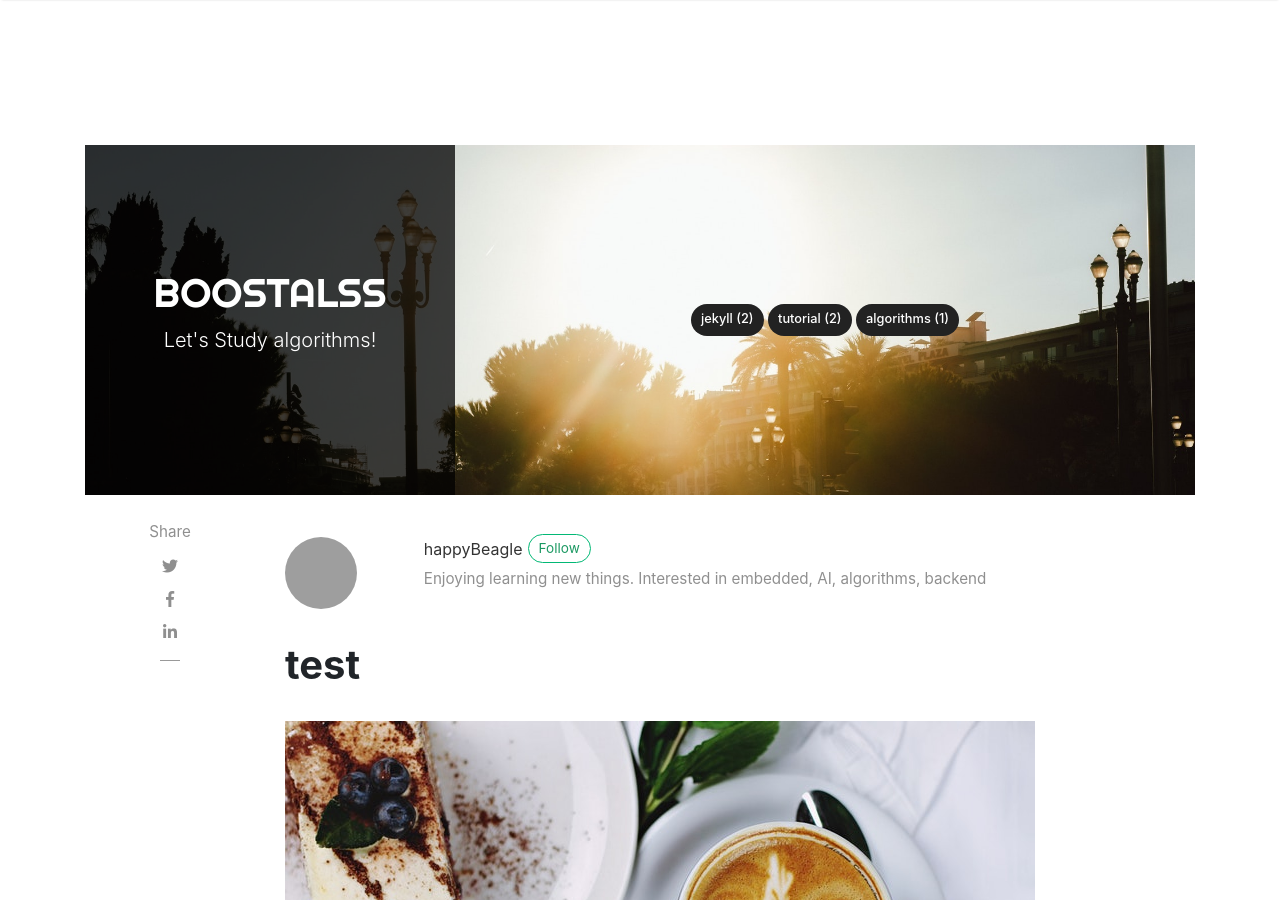
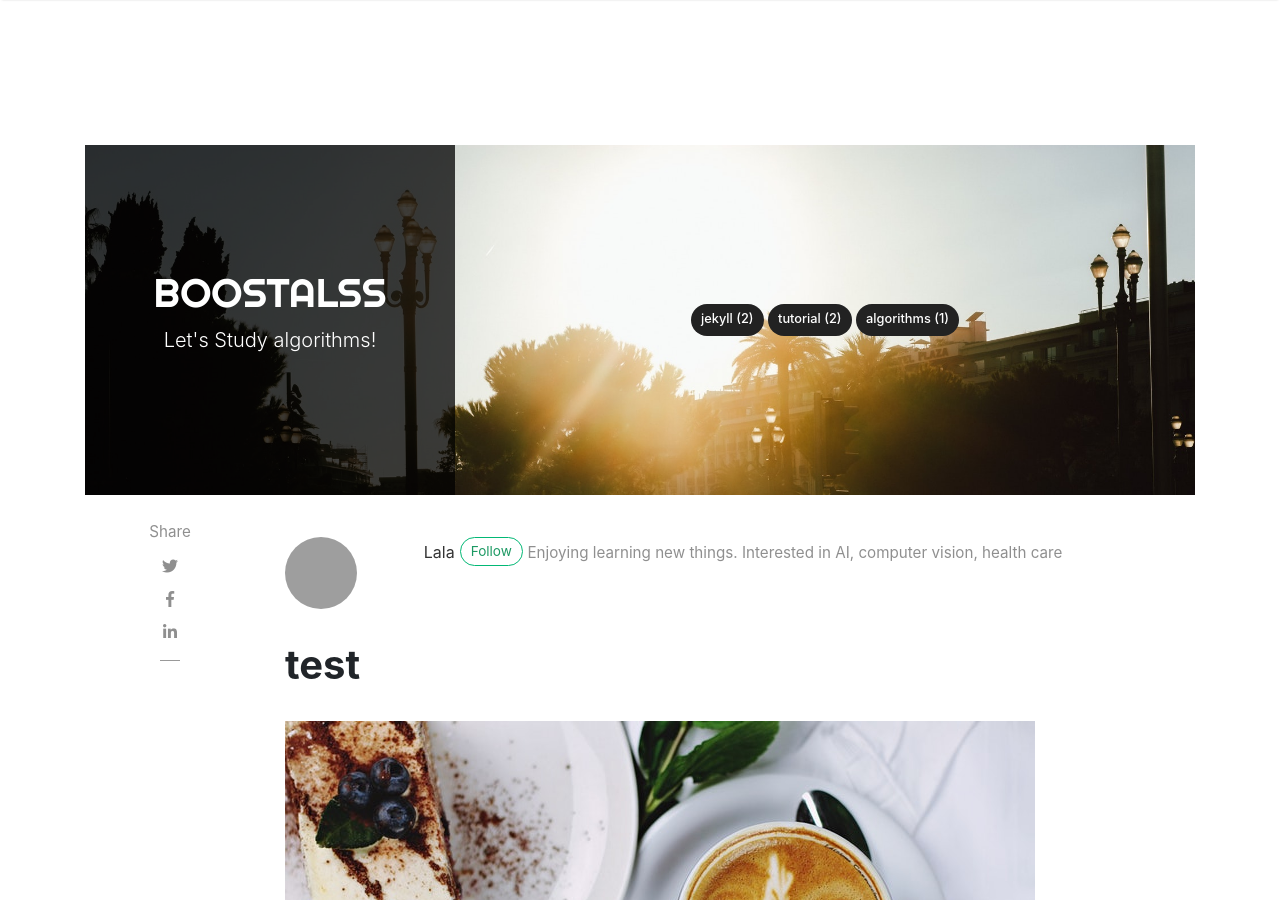
Before and after one commit to BOOSTALSS/boostalss.github.io, a Jekyll site: the page built from _posts/algorithms/2021-06-27-test.md, in a window 1280 px wide and 900 px high. Built offline with Jekyll 4.4.1, drawn with Linux system fonts in a browser that asks for light colours; nearby versions of some CDN libraries; comment, search, counter and statistics services are not loaded; grey boxes are pictures that could not be loaded.

Commit message:
Update _config.yml

```diff
--- a/_config.yml
+++ b/_config.yml
@@ -20,6 +20,14 @@ authors:
     email: hack2kong@gmail.com
     web: https://happybeagle.github.io/
     description: "Enjoying learning new things. Interested in embedded, AI, algorithms, backend"
+
+authors:
+  happyBeagle:
+    name: Joo Young Lee
+    display_name: Lala
+    email: vvvic313@gmail.com
+    web: https://https://github.com/Lala-chick
+    description: "Enjoying learning new things. Interested in AI, computer vision, health care"
 
 # Plugins
 plugins:
```
